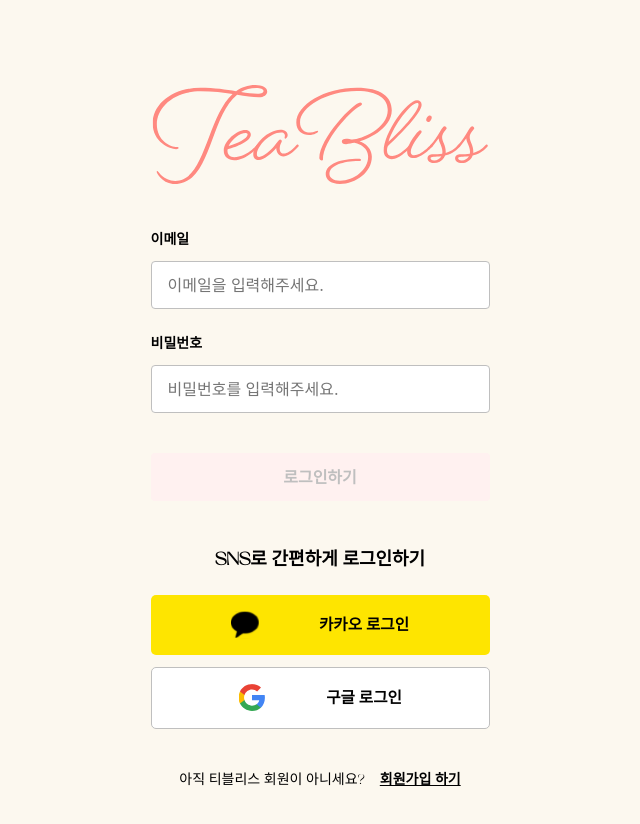
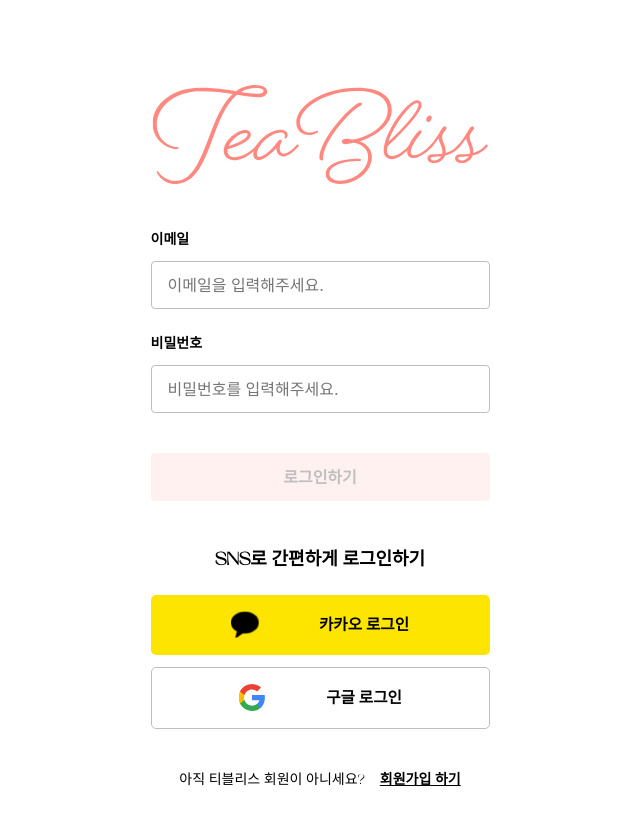
Before and after one commit to Tea-Bliss/FE_Tea_Bliss, a Next.js app: page /sign-in in a window 1280 px wide. Shown: the top 824 px of the page, without its empty margins (320-960 px from the left). Built offline with nearby package versions, Linux system fonts and the light colour scheme; no server answers.

Commit message:
refactor: 배경색 변경

```diff
--- a/src/components/page-layout/signInLayout/signInLayout.module.scss
+++ b/src/components/page-layout/signInLayout/signInLayout.module.scss
@@ -1,4 +1,5 @@
 .layout {
+  background-color: $black-1;
   @include flexSort(null, center, null, null);
   padding: 8.5rem 0 12.2rem 0;
 
--- a/src/components/page-layout/signUpLayout/signUpLayout.module.scss
+++ b/src/components/page-layout/signUpLayout/signUpLayout.module.scss
@@ -1,4 +1,5 @@
 .layout {
+  background-color: $black-1;
   @include flexSort(null, center, null, null);
   padding: 8.5rem 0 12.2rem 0;
 
```
